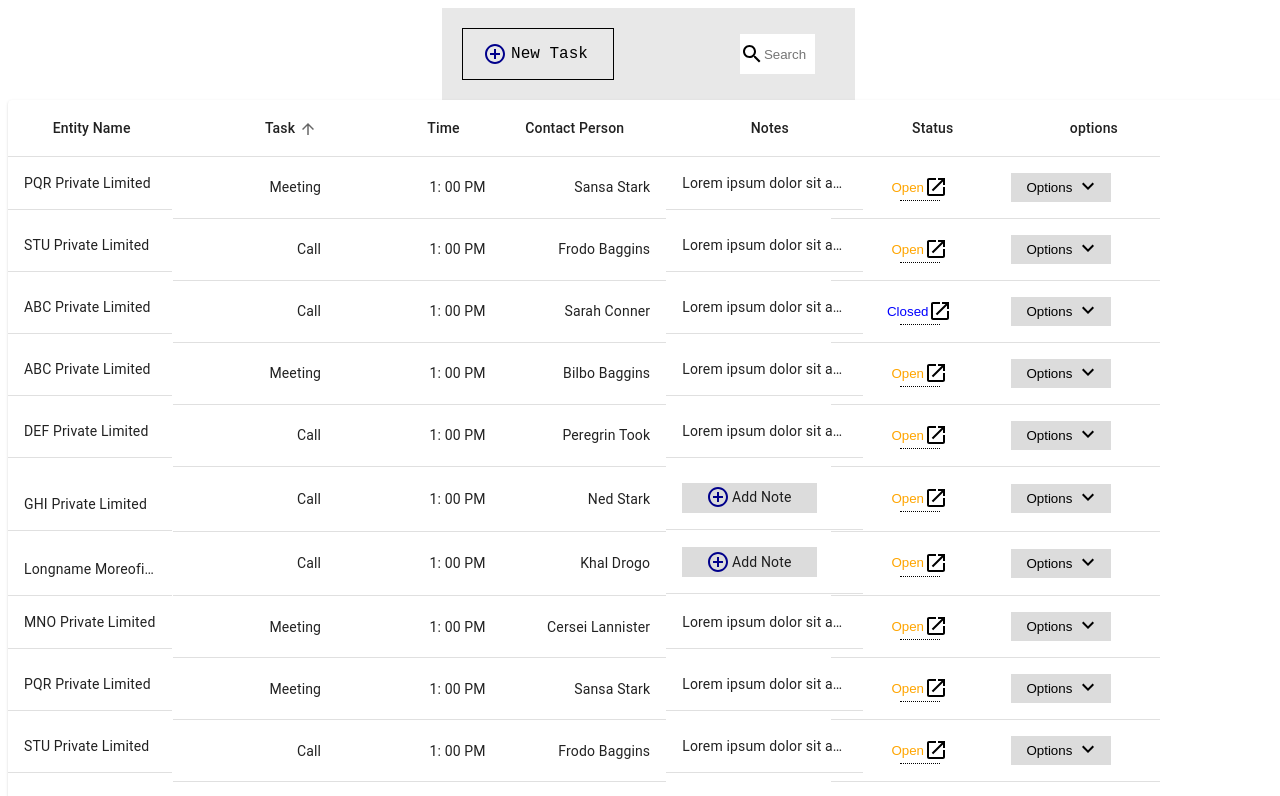
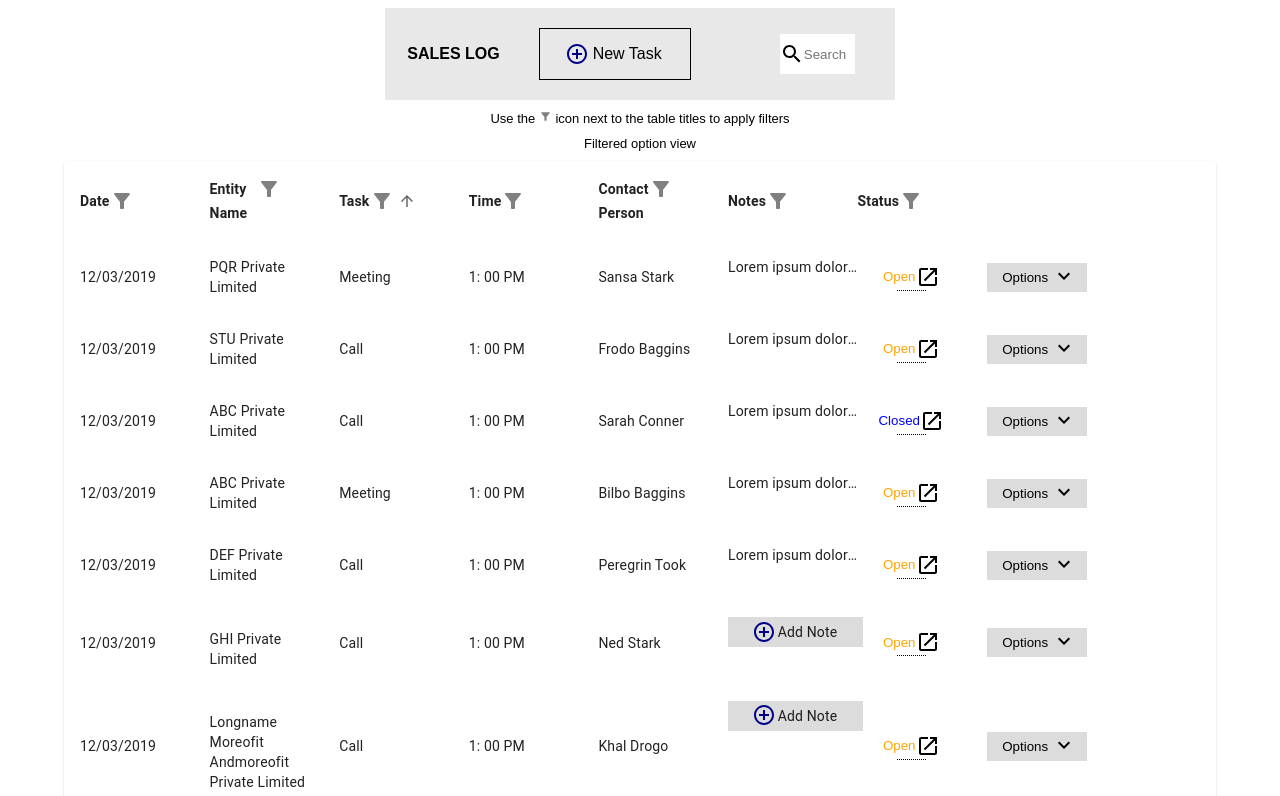
Before and after one commit to DinoWithCurls/taskscheduler, a React (Create React App) app: page / in a window 1280 px wide. Shown: the top 796 px of the page. Built offline with nearby package versions, Linux system fonts and the light colour scheme.

Commit message:
feat: 🎸 Made changes to the table, made it look like required

```diff
--- a/src/App.js
+++ b/src/App.js
@@ -3,18 +3,26 @@ import React from "react";
 import AddTaskButton from "./components/buttons/addTaskButton";
 //import NewTaskModal from './components/modals/newTaskModal';
 //import AddNoteButton from './components/buttons/addNoteButton';
+import { Filter } from "./components/iconsComponent";
 import { Table } from "./components/table";
 import Searchbar from "./components/searchbar";
 
 import "./styles/App.css";
 function App() {
   return (
-    <div className="App">
-      <div class="main-header">
-        <AddTaskButton />
-        <Searchbar />
+    <div class="App">
+      <div className="main">
+        <div class="main-header">
+          <div class="header-block">
+            <div class="header-text">SALES LOG</div>
+            <AddTaskButton />
+          </div>
+          <Searchbar />
+        </div>
+        <div class='side-text'>Use the <Filter style={{color:"grey", fontSize:"small"}} /> icon next to the table titles to apply filters</div>
+        <div class='side-text'>Filtered option view</div>
+        <Table />
       </div>
-      <Table />
     </div>
   );
 }
--- a/src/components/table.js
+++ b/src/components/table.js
@@ -1,4 +1,4 @@
-import React, {useState} from "react";
+import React, { useState } from "react";
 
 import {
   Container,
@@ -13,7 +13,10 @@ import {
 
 import AddNoteButton from "./buttons/addNoteButton";
 
+import { Filter } from "./iconsComponent";
+
 import jsonFile from "../data/info.json";
+import headCells from "../data/headers.json";
 import OptionButton from "./buttons/optionButton";
 import StatusButton from "./buttons/statusButton";
 
@@ -45,37 +48,6 @@ function stableSort(array, comparator) {
   return stabilizedThis.map((el) => el[0]);
 }
 
-const headCells = [
-  {
-    id: "entityName",
-    label: "Entity Name",
-  },
-  {
-    id: "task",
-    label: "Task",
-  },
-  {
-    id: "time",
-    label: "Time",
-  },
-  {
-    id: "contactPerson",
-    label: "Contact Person"
-  },
-  {
-    id: "notes",
-    label: "Notes",
-  },
-  {
-    id: "status",
-    label: "Status",
-  },
-  {
-    id: "options",
-    label: "options"
-  }
-];
-
 const TableHeader = ({ order, orderBy, onRequestSort }) => {
   const createSortHandler = (property) => (event) => {
     onRequestSort(event, property);
@@ -87,17 +59,22 @@ const TableHeader = ({ order, orderBy, onRequestSort }) => {
           return (
             <Cell
               key={headCell.id}
-              align={"right"}
+              align={headCell.align}
               padding={"normal"}
               sortDirection={orderBy === headCell.id ? order : false}
+              style={{ border: "none" }}
             >
-              {headCell.label}
+              <div style={{display:"flex", flexDirection:"row"}}>
+                <div style={{ fontWeight: "bold" }}>{headCell.label}</div>
+                {headCell.label.length > 0 ? (
+                  <Filter style={{ color: "grey" }} />
+                ) : null}
                 <SortLabel
                   active={orderBy === headCell.id}
                   direction={orderBy === headCell.id ? order : "asc"}
                   onClick={createSortHandler(headCell.id)}
-              >
-              </SortLabel>
+                ></SortLabel>
+              </div>
             </Cell>
           );
         })}
@@ -107,19 +84,34 @@ const TableHeader = ({ order, orderBy, onRequestSort }) => {
 };
 
 export const Table = () => {
-  const [order, setOrder] = useState('asc');
-  const [orderBy, setOrderBy] = useState('task');
+  const [order, setOrder] = useState("asc");
+  const [orderBy, setOrderBy] = useState("task");
   const handleRequestSort = (event, property) => {
-    const isAsc = orderBy === property && order === 'asc';
-    setOrder(isAsc ? 'desc': 'asc');
+    const isAsc = orderBy === property && order === "asc";
+    setOrder(isAsc ? "desc" : "asc");
     setOrderBy(property);
-  }
+  };
   return (
     <Container component={Paper}>
-      <TableMain sx={{ tableLayout: "fixed", overflowX: "auto", mb:2, width: "90%" }} small>
-        <TableHeader order={order} orderBy={orderBy} onRequestSort={handleRequestSort} />
+      <TableMain
+        sx={{
+          tableLayout: "fixed",
+          overflowX: "auto",
+          mb: 2,
+          width: "90%",
+          borderWidth: "2px",
+          borderColor: "black",
+        }}
+        small
+      >
+        <TableHeader
+          order={order}
+          orderBy={orderBy}
+          onRequestSort={handleRequestSort}
+        />
         <Body>
-          {stableSort( jsonFile, getComparator(order, orderBy)).map((row, index)=>{
+          {stableSort(jsonFile, getComparator(order, orderBy)).map(
+            (row, index) => {
               const labelID = index;
               return (
                 <Row tabIndex={-1} key={row.id}>
@@ -127,57 +119,82 @@ export const Table = () => {
                     component="th"
                     scope="row"
                     style={{
-                    whiteSpace: "nowrap",
+                      width: "70%",
+                      borderBottom: "none",
+                    }}
+                    id={labelID}
+                    align={"left"}
+                  >
+                    {row.date}
+                  </Cell>
+                  <Cell
+                    component="th"
+                    scope="row"
+                    style={{
+                      whiteSpace: "normal",
                       width: "80%",
+                      borderBottom: "none",
                       display: "block",
-                    textOverflow: "ellipsis",
-                    overflow: "hidden",
                     }}
                     id={labelID}
                   >
                     {row.entityName}
                   </Cell>
                   <Cell
-                  align="right"
-                  style={{ whiteSpace: "nowrap", width: "20%" }}
+                    align="left"
+                    style={{
+                      width: "20%",
+                      borderBottom: "none",
+                    }}
                   >
                     {row.taskType}
                   </Cell>
                   <Cell
-                  align="right"
-                  style={{ whiteSpace: "nowrap", width: "20%" }}
+                    align="left"
+                    style={{
+                      width: "20%",
+                      borderBottom: "none",
+                    }}
                   >
                     {row.time}
                   </Cell>
                   <Cell
-                  align="right"
-                  style={{ whiteSpace: "nowrap", width: "20%" }}
+                    align="left"
+                    style={{
+                      whiteSpace: "nowrap",
+                      width: "20%",
+                      borderBottom: "none",
+                    }}
                   >
                     {row.contactPerson}
                   </Cell>
                   <Cell
-                  align="right"
+                    align="left"
                     style={{
                       whiteSpace: "nowrap",
                       width: "100%",
                       display: "block",
                       textOverflow: "ellipsis",
                       overflow: "hidden",
-                    height: '100%'
+                      height: "100%",
+                      borderBottom: "none",
                     }}
                   >
                     {row.notes.length > 0 ? row.notes : <AddNoteButton />}
                   </Cell>
-                <Cell align="right">
+                  <Cell
+                    align="left"
+                    style={{ borderBottom: "none", width: "40%" }}
+                  >
                     <StatusButton status={row.status} />
                   </Cell>
-                <Cell>
+                  <Cell style={{ borderBottom: "none" }}>
                     <OptionButton />
                   </Cell>
                 </Row>
-            )
-          })
+              );
             }
+          )}
         </Body>
       </TableMain>
     </Container>
--- /dev/null
+++ b/src/data/headers.json
@@ -0,0 +1,42 @@
+[
+  {
+    "id": "date",
+    "label": "Date",
+    "align": "left"
+  },
+  {
+    "id": "entityName",
+    "label": "Entity Name",
+    "align": "left"
+  },
+  {
+    "id": "task",
+    "label": "Task",
+    "align": "left"
+  },
+  {
+    "id": "time",
+    "label": "Time",
+    "align": "left"
+  },
+  {
+    "id": "contactPerson",
+    "label": "Contact Person",
+    "align": "left"
+  },
+  {
+    "id": "notes",
+    "label": "Notes",
+    "align": "left"
+  },
+  {
+    "id": "status",
+    "label": "Status",
+    "align": "center"
+  },
+  {
+    "id": "options",
+    "label": "",
+    "align": "left"
+  }
+]
--- a/src/data/info.json
+++ b/src/data/info.json
@@ -1,6 +1,7 @@
 [
   {
     "id": 1,
+    "date": "12/03/2019",
     "entityName": "PQR Private Limited",
     "taskType": "Meeting",
     "time": "1: 00 PM",
@@ -10,6 +11,7 @@
   },
   {
     "id": 2,
+    "date": "12/03/2019",
     "entityName": "STU Private Limited",
     "taskType": "Call",
     "time": "1: 00 PM",
@@ -19,6 +21,7 @@
   },
   {
     "id": 3,
+    "date": "12/03/2019",
     "entityName": "ABC Private Limited",
     "taskType": "Call",
     "time": "1: 00 PM",
@@ -28,6 +31,7 @@
   },
   {
     "id": 4,
+    "date": "12/03/2019",
     "entityName": "ABC Private Limited",
     "taskType": "Meeting",
     "time": "1: 00 PM",
@@ -37,6 +41,7 @@
   },
   {
     "id": 5,
+    "date": "12/03/2019",
     "entityName": "DEF Private Limited",
     "taskType": "Call",
     "time": "1: 00 PM",
@@ -46,6 +51,7 @@
   },
   {
     "id": 6,
+    "date": "12/03/2019",
     "entityName": "GHI Private Limited",
     "taskType": "Call",
     "time": "1: 00 PM",
@@ -55,6 +61,7 @@
   },
   {
     "id": 7,
+    "date": "12/03/2019",
     "entityName": "Longname Moreofit Andmoreofit Private Limited",
     "taskType": "Call",
     "time": "1: 00 PM",
@@ -64,6 +71,7 @@
   },
   {
     "id": 8,
+    "date": "12/03/2019",
     "entityName": "MNO Private Limited",
     "taskType": "Meeting",
     "time": "1: 00 PM",
@@ -73,6 +81,7 @@
   },
   {
     "id": 9,
+    "date": "12/03/2019",
     "entityName": "PQR Private Limited",
     "taskType": "Meeting",
     "time": "1: 00 PM",
@@ -82,6 +91,7 @@
   },
   {
     "id": 10,
+    "date": "13/03/2019",
     "entityName": "STU Private Limited",
     "taskType": "Call",
     "time": "1: 00 PM",
@@ -91,6 +101,7 @@
   },
   {
     "id": 11,
+    "date": "13/03/2019",
     "entityName": "STU Private Limited",
     "taskType": "Call",
     "time": "1: 00 PM",
@@ -100,6 +111,7 @@
   },
   {
     "id": 12,
+    "date": "13/03/2019",
     "entityName": "YZA Private Limited",
     "taskType": "Call",
     "time": "1: 00 PM",
@@ -109,6 +121,7 @@
   },
   {
     "id": 13,
+    "date": "14/03/2019",
     "entityName": "CBA Private Limited",
     "taskType": "Call",
     "time": "1: 00 PM",
@@ -118,6 +131,7 @@
   },
   {
     "id": 14,
+    "date": "14/03/2019",
     "entityName": "CBA Private Limited",
     "taskType": "Call",
     "time": "1: 00 PM",
@@ -127,6 +141,7 @@
   },
   {
     "id": 15,
+    "date": "14/03/2019",
     "entityName": "DFE Private Limited",
     "taskType": "Meeting",
     "time": "1: 00 PM",
@@ -136,6 +151,7 @@
   },
   {
     "id": 16,
+    "date": "15/03/2019",
     "entityName": "DFE Private Limited",
     "taskType": "Meeting",
     "time": "1: 00 PM",
@@ -145,6 +161,7 @@
   },
   {
     "id": 17,
+    "date": "15/03/2019",
     "entityName": "DFE Private Limited",
     "taskType": "Call",
     "time": "1: 00 PM",
--- a/src/styles/App.css
+++ b/src/styles/App.css
@@ -1,16 +1,40 @@
 .App {
-  font-family: 'Courier New', Courier, monospace;
+  display: flex;
+  justify-content: center;
+}
+
+.main {
+  font-family: "Source Sans Pro", sans-serif;
   justify-items: center;
   align-items: center;
   flex-direction: column;
   height: 100vh;
-  width: 100vw;
+  width: 90vw;
 }
+
 .main-header {
   display: flex;
   flex-direction: row;
   align-items: center;
   justify-content: space-between;
-  background-color: #E8E8E8;
-  padding: 20px
+  background-color: #e8e8e8;
+  padding: 20px;
 }
+
+.header-text {
+  font-weight: bold;
+  padding: 2px;
+  margin-right: 10%;
+}
+
+.header-block {
+  display: flex;
+  flex-direction: row;
+  align-items: center;
+  width: 100%;
+}
+
+.side-text {
+  margin: 10px;
+  font-size: small;
+}
```
Lines whose indentation alone changed are shown as unchanged.
